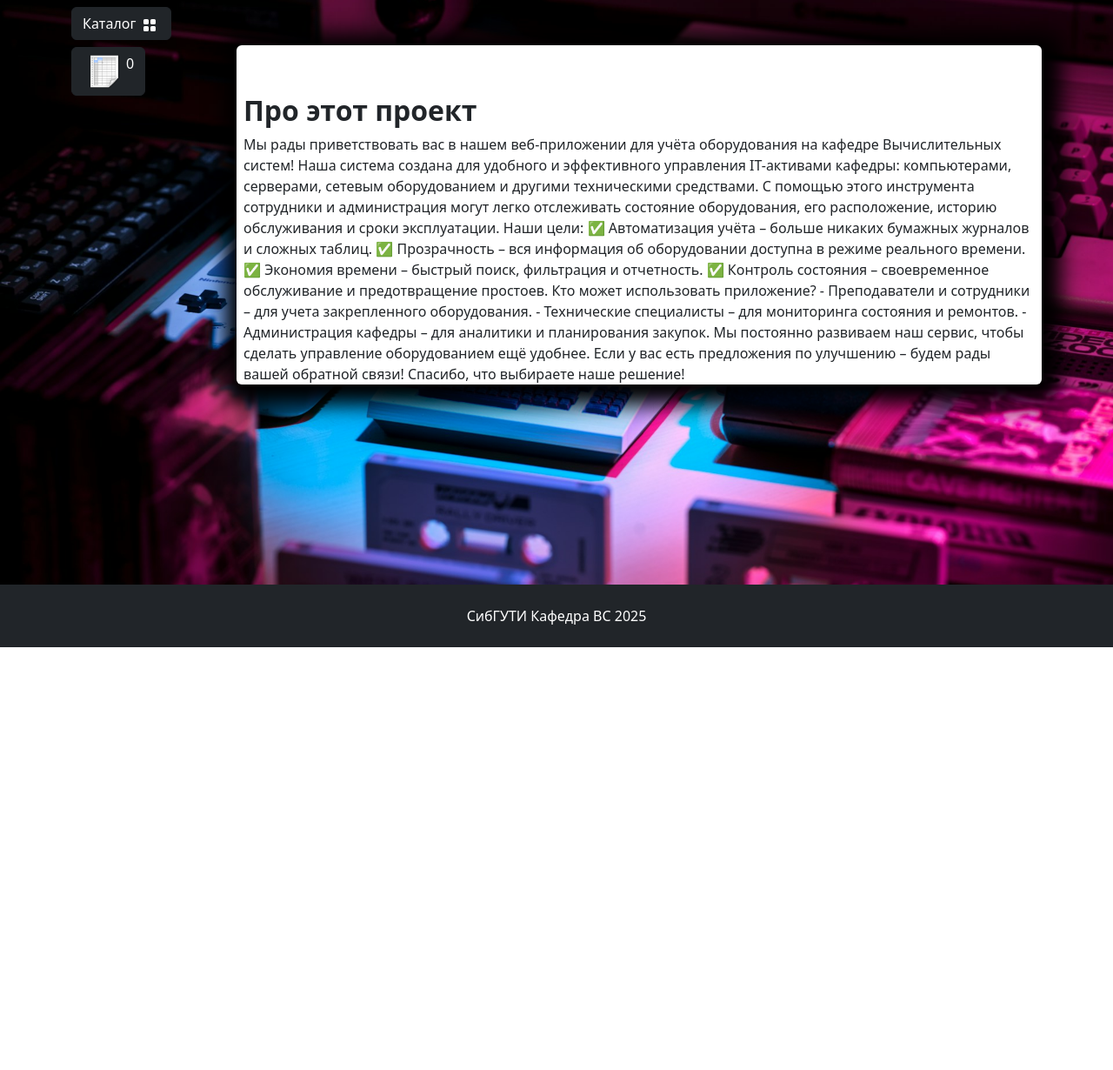
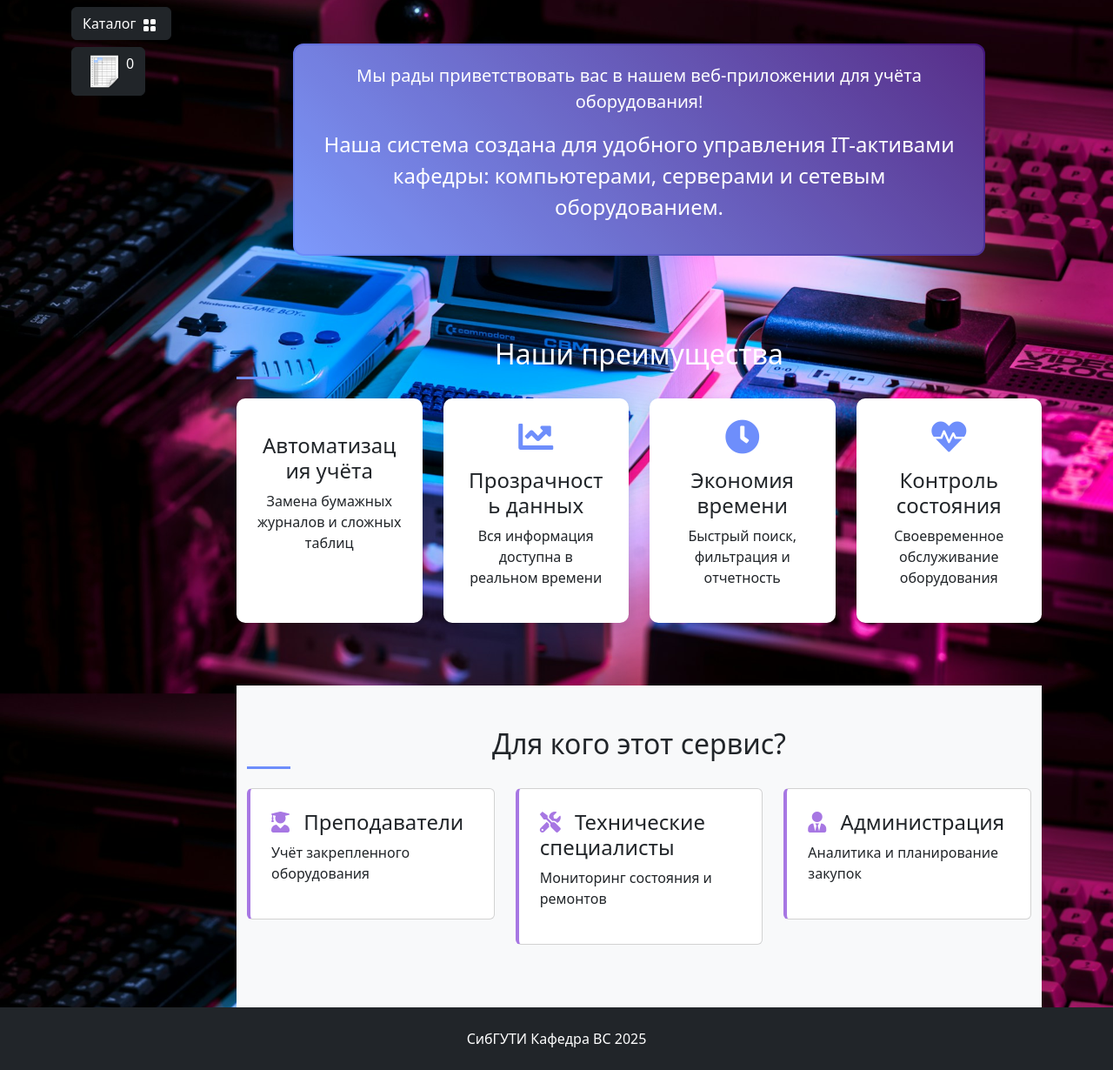
Before and after one commit to john-doedster/equipment_accounting_web_app, a Django app: page /about/ in a window 1280 px wide. Shown: the part 56-1286 px from the top of the page at 87% size. Before the commit the page ends 800 px from the top, so only its background shows below. Run offline with Django 5.2, Linux system fonts and the light colour scheme; data comes from the database, SQL or seed files in the repository; some libraries are stand-ins or nearby versions.

Commit message:
Style to about us page well-done

```diff
--- a/main/templates/main/about.html
+++ b/main/templates/main/about.html
@@ -2,14 +2,136 @@
 {% load static %}
 
 {% block css %}
-    <link rel="stylesheet" href="{% static "deps/css/my_footer_css.css" %}">
+    <link rel="stylesheet" href="https://cdnjs.cloudflare.com/ajax/libs/font-awesome/5.15.4/css/all.min.css">
+<style>
+    /* Основные стили */
+    .about-hero {
+        background: linear-gradient(135deg,rgb(176, 20, 176), #a777e3);
+        color: white;
+        padding: 3rem 0;
+        margin-bottom: 2rem;
+        border-radius: 0 0 20px 20px;
+    }
+
+    .feature-card {
+        border: none;
+        border-radius: 10px;
+        transition: all 0.3s ease;
+        height: 100%;
+        box-shadow: 0 5px 15px rgba(0,0,0,0.1);
+    }
+
+    .feature-card:hover {
+        transform: translateY(-10px);
+        box-shadow: 0 15px 30px rgba(0,0,0,0.2);
+    }
+
+    .feature-icon {
+        font-size: 2.5rem;
+        margin-bottom: 1rem;
+        color: #6e8efb;
+    }
+
+    .role-card {
+        border-left: 4px solid #a777e3;
+        transition: all 0.3s ease;
+    }
+
+    .role-card:hover {
+        border-left: 4px solid #6e8efb;
+        background-color: #f8f9fa;
+    }
+
+    .role-icon {
+        color: #a777e3;
+        margin-right: 10px;
+    }
+
+    .about-section {
+        padding: 3rem 0;
+    }
+
+    .section-title {
+        position: relative;
+        margin-bottom: 2rem;
+    }
+
+    .section-title:after {
+        content: '';
+        position: absolute;
+        bottom: -10px;
+        left: 0;
+        width: 50px;
+        height: 3px;
+        background: #6e8efb;
+    }
+</style>
 {% endblock css %}
 
 {% block content %}
-    <div class="mt-5 pt-5 bg-white custom-shadow rounded">
-        <h2 class="m-2"><strong>{{ content }}</strong></h2>
-        <p class="m-2"> {{ text_on_page }}</p>
+
+<!-- Основной текст -->
+<style>
+    .gradient-border {
+        position: relative;
+        padding: 20px;
+        border-radius: 10px;
+        background: rgba(255, 255, 255, 0.1);
+    }
+    .gradient-border::before {
+        content: '';
+        position: absolute;
+        top: -2px;
+        left: -2px;
+        right: -2px;
+        bottom: -2px;
+        background: linear-gradient(45deg, #6e8efb,rgb(68, 22, 123));
+        z-index: -1;
+        border-radius: 12px;
+    }
+</style>
+
+<div class="container about-section">
+    <div class="row">
+            <div class="col-lg-10 mx-auto text-white text-center fs-4 gradient-border">
+            {{ text_on_page }}
+        </div>
     </div>
+</div>
+
+<!-- Особенности -->
+<div class="container about-section">
+    <h2 class="text-center text-white section-title">Наши преимущества</h2>
+    <div class="row">
+        {% for feature in features %}
+        <div class="col-md-3 mb-4">
+            <div class="card feature-card text-center p-4">
+                <i class="fas {{ feature.icon }} feature-icon"></i>
+                <h4>{{ feature.title }}</h4>
+                <p>{{ feature.description }}</p>
+            </div>
+        </div>
+        {% endfor %}
+    </div>
+</div>
+
+<!-- Для кого -->
+<div class="bg-light about-section">
+    <div class="container">
+        <h2 class="text-center section-title">Для кого этот сервис?</h2>
+        <div class="row">
+            {% for role in user_roles %}
+            <div class="col-md-4 mb-4">
+                <div class="card role-card p-4">
+                    <h4><i class="fas {{ role.icon }} role-icon"></i> {{ role.title }}</h4>
+                    <p>{{ role.description }}</p>
+                </div>
+            </div>
+            {% endfor %}
+        </div>
+    </div>
+</div>
+
 {% endblock content %}
 
 {% block footer %}
--- a/main/views.py
+++ b/main/views.py
@@ -1,6 +1,6 @@
 from django.http import HttpResponse
 from django.shortcuts import render
-
+from django.utils.safestring import mark_safe
 from equipment.models import Categories
 
 
@@ -18,20 +18,50 @@ def about(request):
 
 def about(request):
     context = {
-        'title': 'Информация',
-        'content': "Про этот проект",
-        'text_on_page': "Мы рады приветствовать вас в нашем веб-приложении для учёта оборудования на кафедре Вычислительных систем!\n\n"
-               "Наша система создана для удобного и эффективного управления IT-активами кафедры: компьютерами, серверами, сетевым оборудованием и другими техническими средствами. С помощью этого инструмента сотрудники и администрация могут легко отслеживать состояние оборудования, его расположение, историю обслуживания и сроки эксплуатации.\n\n"
-               "Наши цели:\n"
-               "✅ Автоматизация учёта – больше никаких бумажных журналов и сложных таблиц.\n"
-               "✅ Прозрачность – вся информация об оборудовании доступна в режиме реального времени.\n"
-               "✅ Экономия времени – быстрый поиск, фильтрация и отчетность.\n"
-               "✅ Контроль состояния – своевременное обслуживание и предотвращение простоев.\n\n"
-               "Кто может использовать приложение?\n"
-               "- Преподаватели и сотрудники – для учета закрепленного оборудования.\n"
-               "- Технические специалисты – для мониторинга состояния и ремонтов.\n"
-               "- Администрация кафедры – для аналитики и планирования закупок.\n\n"
-               "Мы постоянно развиваем наш сервис, чтобы сделать управление оборудованием ещё удобнее. Если у вас есть предложения по улучшению – будем рады вашей обратной связи!\n\n"
-               "Спасибо, что выбираете наше решение!"
+        'title': 'О проекте',
+        'content': "Информация",
+        'features': [
+            {
+                'icon': 'fa-automobile',
+                'title': 'Автоматизация учёта',
+                'description': 'Замена бумажных журналов и сложных таблиц'
+            },
+            {
+                'icon': 'fa-chart-line',
+                'title': 'Прозрачность данных',
+                'description': 'Вся информация доступна в реальном времени'
+            },
+            {
+                'icon': 'fa-clock',
+                'title': 'Экономия времени',
+                'description': 'Быстрый поиск, фильтрация и отчетность'
+            },
+            {
+                'icon': 'fa-heartbeat',
+                'title': 'Контроль состояния',
+                'description': 'Своевременное обслуживание оборудования'
+            }
+        ],
+        'user_roles': [
+            {
+                'icon': 'fa-user-graduate',
+                'title': 'Преподаватели',
+                'description': 'Учёт закрепленного оборудования'
+            },
+            {
+                'icon': 'fa-tools',
+                'title': 'Технические специалисты',
+                'description': 'Мониторинг состояния и ремонтов'
+            },
+            {
+                'icon': 'fa-user-tie',
+                'title': 'Администрация',
+                'description': 'Аналитика и планирование закупок'
+            }
+        ],
+        'text_on_page': mark_safe("""
+            <p class='lead'>Мы рады приветствовать вас в нашем веб-приложении для учёта оборудования!</p>
+            <p>Наша система создана для удобного управления IT-активами кафедры: компьютерами, серверами и сетевым оборудованием.</p>
+        """)
     }
     return render(request, 'main/about.html', context)
```
